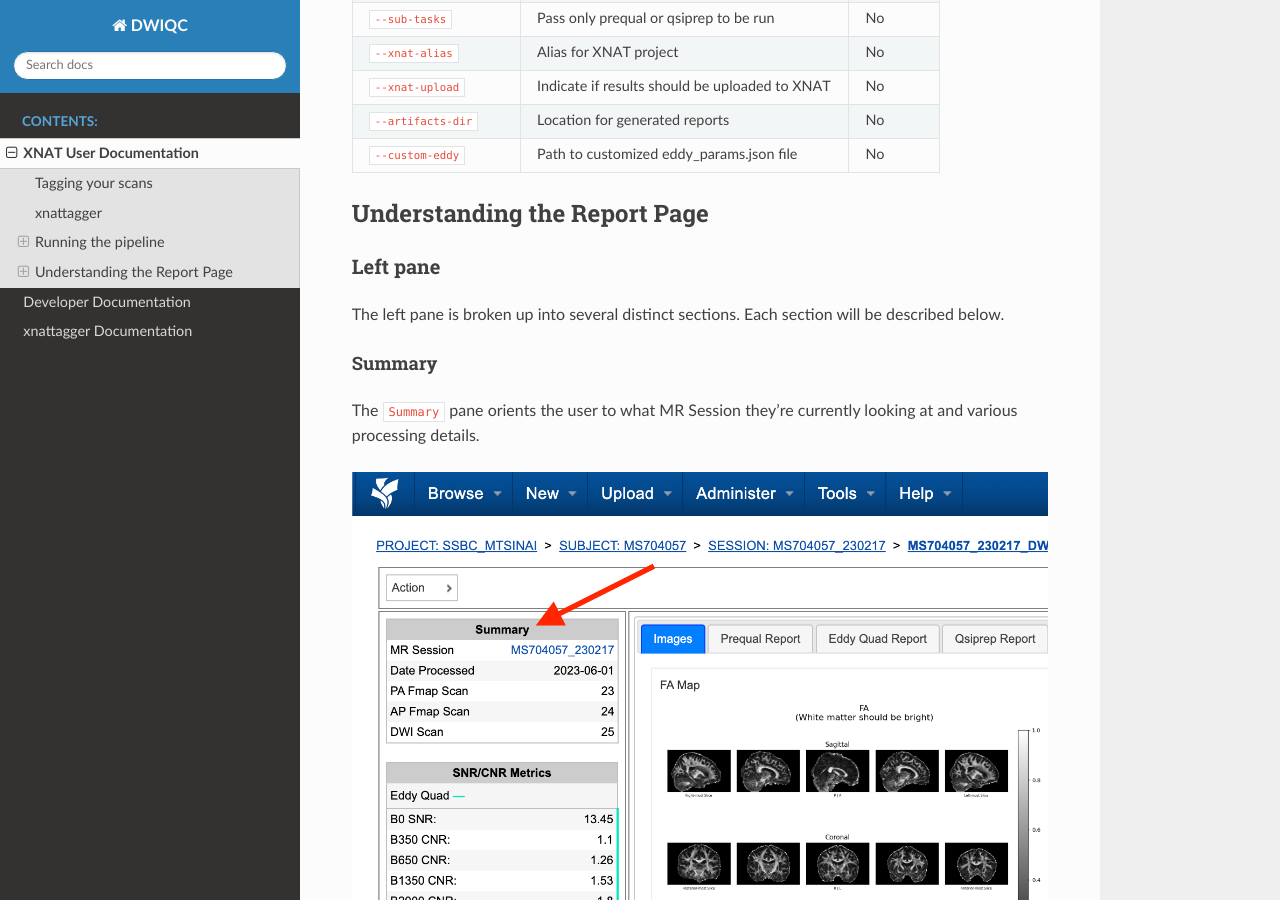
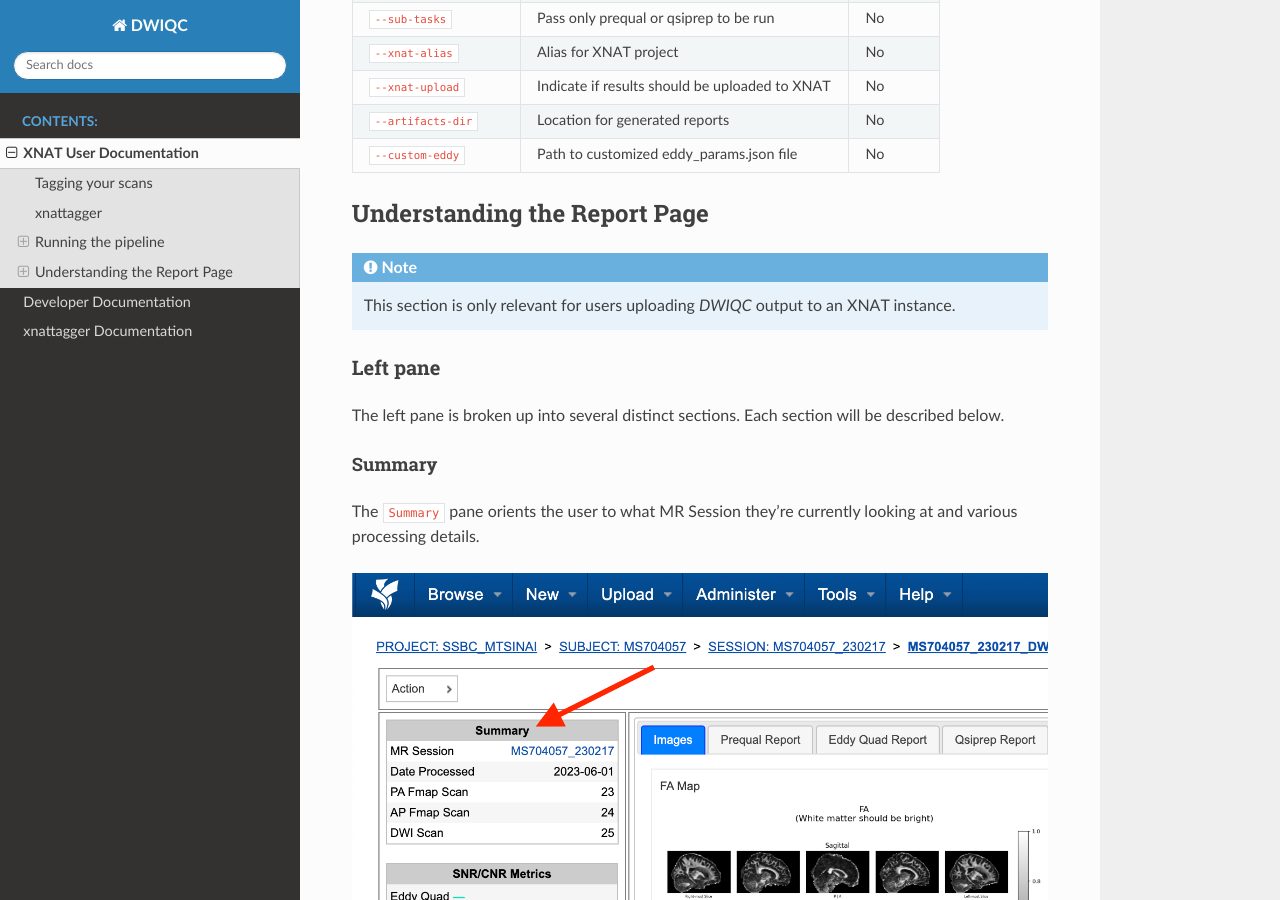
Before and after one commit to harvard-nrg/dwiqc, a Sphinx documentation site: the page built from docs/source/xnat.rst, in a window 1280 px wide and 900 px high, scrolled down 13439 px. Built offline with Sphinx 7.4.7 and the Read the Docs theme 2.0.0, drawn with Linux system fonts in a browser that asks for light colours.

Commit message:
added note re: XNAT instance to understanding docs

```diff
--- a/docs/source/xnat.rst
+++ b/docs/source/xnat.rst
@@ -398,6 +398,9 @@
 Understanding the Report Page
 -----------------------------
 
+.. note::
+      This section is only relevant for users uploading *DWIQC* output to an XNAT instance.
+
 
 Left pane
 ^^^^^^^^^
```
